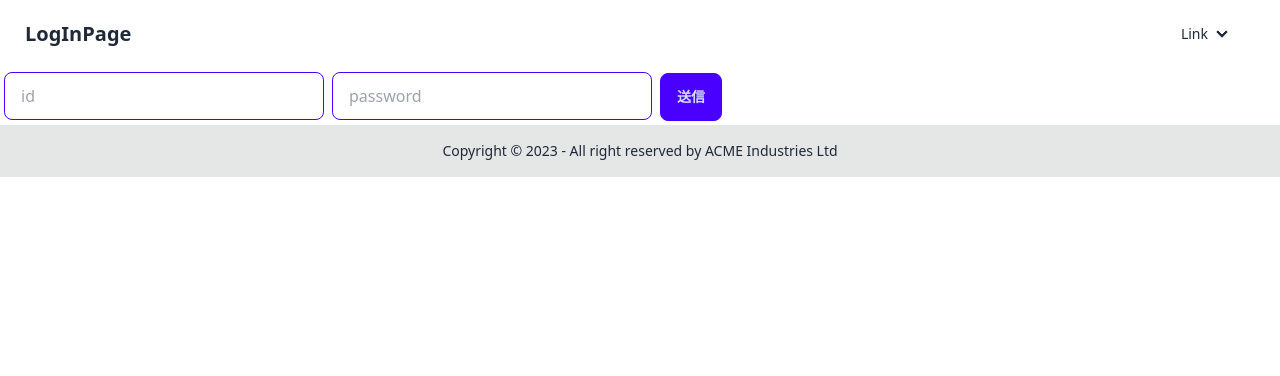
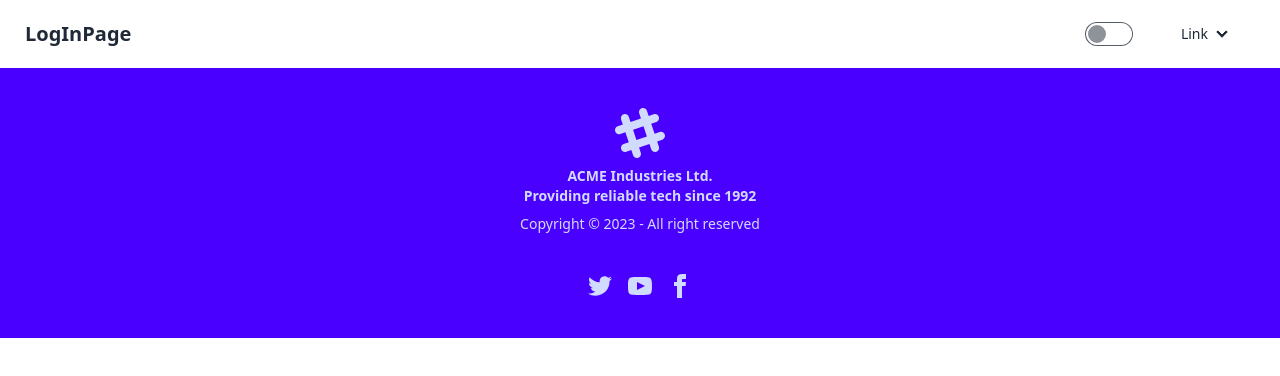
Before and after one commit to cocolemon619/wpfinal, a Next.js app: page /login in a window 1280 px wide. Shown: the top 376 px of the page. Built offline with nearby package versions, Linux system fonts and the light colour scheme.

Commit message:
dark mordを導入

```diff
--- a/src/components/Footer.tsx
+++ b/src/components/Footer.tsx
@@ -4,10 +4,26 @@ import styles from '../styles/Footer.module.css'
 
 const Footer = () => {
     return (
-        <footer className="footer footer-center p-4 bg-base-300 text-base-content">
+        // <footer className="footer footer-center p-4 bg-base-300 text-base-content">
+        //     <aside>
+        //         <p>Copyright © 2023 - All right reserved by ACME Industries Ltd</p>
+        //     </aside>
+        // </footer>
+        <footer className="footer footer-center p-10 bg-primary text-primary-content">
             <aside>
-                <p>Copyright © 2023 - All right reserved by ACME Industries Ltd</p>
+                <svg width="50" height="50" viewBox="0 0 24 24" xmlns="http://www.w3.org/2000/svg" fillRule="evenodd" clipRule="evenodd" className="inline-block fill-current"><path d="M22.672 15.226l-2.432.811.841 2.515c.33 1.019-.209 2.127-1.23 2.456-1.15.325-2.148-.321-2.463-1.226l-.84-2.518-5.013 1.677.84 2.517c.391 1.203-.434 2.542-1.831 2.542-.88 0-1.601-.564-1.86-1.314l-.842-2.516-2.431.809c-1.135.328-2.145-.317-2.463-1.229-.329-1.018.211-2.127 1.231-2.456l2.432-.809-1.621-4.823-2.432.808c-1.355.384-2.558-.59-2.558-1.839 0-.817.509-1.582 1.327-1.846l2.433-.809-.842-2.515c-.33-1.02.211-2.129 1.232-2.458 1.02-.329 2.13.209 2.461 1.229l.842 2.515 5.011-1.677-.839-2.517c-.403-1.238.484-2.553 1.843-2.553.819 0 1.585.509 1.85 1.326l.841 2.517 2.431-.81c1.02-.33 2.131.211 2.461 1.229.332 1.018-.21 2.126-1.23 2.456l-2.433.809 1.622 4.823 2.433-.809c1.242-.401 2.557.484 2.557 1.838 0 .819-.51 1.583-1.328 1.847m-8.992-6.428l-5.01 1.675 1.619 4.828 5.011-1.674-1.62-4.829z"></path></svg>
+                <p className="font-bold">
+                    ACME Industries Ltd. <br />Providing reliable tech since 1992
+                </p>
+                <p>Copyright © 2023 - All right reserved</p>
             </aside>
+            <nav>
+                <div className="grid grid-flow-col gap-4">
+                    <a><svg xmlns="http://www.w3.org/2000/svg" width="24" height="24" viewBox="0 0 24 24" className="fill-current"><path d="M24 4.557c-.883.392-1.832.656-2.828.775 1.017-.609 1.798-1.574 2.165-2.724-.951.564-2.005.974-3.127 1.195-.897-.957-2.178-1.555-3.594-1.555-3.179 0-5.515 2.966-4.797 6.045-4.091-.205-7.719-2.165-10.148-5.144-1.29 2.213-.669 5.108 1.523 6.574-.806-.026-1.566-.247-2.229-.616-.054 2.281 1.581 4.415 3.949 4.89-.693.188-1.452.232-2.224.084.626 1.956 2.444 3.379 4.6 3.419-2.07 1.623-4.678 2.348-7.29 2.04 2.179 1.397 4.768 2.212 7.548 2.212 9.142 0 14.307-7.721 13.995-14.646.962-.695 1.797-1.562 2.457-2.549z"></path></svg></a>
+                    <a><svg xmlns="http://www.w3.org/2000/svg" width="24" height="24" viewBox="0 0 24 24" className="fill-current"><path d="M19.615 3.184c-3.604-.246-11.631-.245-15.23 0-3.897.266-4.356 2.62-4.385 8.816.029 6.185.484 8.549 4.385 8.816 3.6.245 11.626.246 15.23 0 3.897-.266 4.356-2.62 4.385-8.816-.029-6.185-.484-8.549-4.385-8.816zm-10.615 12.816v-8l8 3.993-8 4.007z"></path></svg></a>
+                    <a><svg xmlns="http://www.w3.org/2000/svg" width="24" height="24" viewBox="0 0 24 24" className="fill-current"><path d="M9 8h-3v4h3v12h5v-12h3.642l.358-4h-4v-1.667c0-.955.192-1.333 1.115-1.333h2.885v-5h-3.808c-3.596 0-5.192 1.583-5.192 4.615v3.385z"></path></svg></a>
+                </div>
+            </nav>
         </footer>
     )
 }
--- a/src/components/Header.tsx
+++ b/src/components/Header.tsx
@@ -39,10 +39,12 @@ const Header = ({ title }: HeaderProps) => {
     };
 
     return (
-        <div className="navbar bg-base-100">
+        <div className="navbar bg-base-100 sticky top-0">
             <div className="flex-1">
                 <a className="btn btn-ghost text-xl">{title}</a>
             </div>
+            <input type="checkbox" value="halloween" className="toggle theme-controller" />
+
             <div className="flex-none">
                 <ul className="menu menu-horizontal px-8">
                     <li>
--- a/src/components/LoginForm.tsx
+++ b/src/components/LoginForm.tsx
@@ -1,5 +1,4 @@
 import React, { useState } from 'react';
-import styles from '../styles/LoginForm.module.css';
 import { PrismaClient } from '@prisma/client';
 
 const prisma = new PrismaClient();
@@ -12,54 +11,11 @@ interface UserData {
 }
 
 const LoginForm = () => {
-    const [inputValue, setInputValue] = useState('');
-    const [inputValue2, setInputValue2] = useState('');
-    const [result, setResult] = useState<UserData | null>(null);
-    const [isPasswordMatch, setIsPasswordMatch] = useState(false);
+    return(
+        <div>
 
-    const handleButtonClick = async () => {
-        try {
-            const response = await fetch(`/api/user/${inputValue}`);
-            const user = await response.json();
-            setResult(user);
-
-            // 入力されたパスワードがユーザーのパスワードと一致するかどうかを確認
-            setIsPasswordMatch(user?.password === inputValue2);
-
-            // パスワードが一致した場合、Cookieにユーザー情報を保存
-            if (user?.password === inputValue2) {
-                document.cookie = `userId=${user?.id}; path=/`;
-                document.cookie = `userName=${user?.name}; path=/`;
-            }
-        } catch (error) {
-            console.error('サーバーからデータの取得エラー:', error);
-        }
-    };
-
-    return (
-        <div>
-            {isPasswordMatch && <h1>ようこそ、{result?.name}さん</h1>}
-            <input
-                type="text"
-                placeholder="id"
-                className="input input-bordered input-primary w-full max-w-xs m-1"
-                value={inputValue}
-                onChange={(e) => setInputValue(e.target.value)}
-            />
-            <input
-                type="password"
-                placeholder="password"
-                className="input input-bordered input-primary w-full max-w-xs m-1"
-                value={inputValue2}
-                onChange={(e) => setInputValue2(e.target.value)}
-            />
-            <button className="btn btn-primary m-1" onClick={handleButtonClick}>
-                送信
-            </button>
-            {isPasswordMatch && <p>id: {result?.id}</p>}
-            {isPasswordMatch && <p>パスワード: {result?.password}</p>}
         </div>
-    );
+    )
 }
 
 export default LoginForm;
--- /dev/null
+++ b/src/pages/home.tsx
@@ -0,0 +1,58 @@
+//import Reactは全てのページで必須です
+import React, { useEffect, useState } from "react";
+//import Headet ~ Footer はコンポーネントを読み込んでいます
+import Header from '../components/Header';
+import FV from '../components/FV'
+import Footer from '../components/Footer';
+import QueryTest from "@/components/QueryTest";
+//import Linkはページ遷移に必要です
+import Link from "next/link";
+//import prismaClientは表示にDBからデータを読み込むのに必要です
+import { PrismaClient } from '@prisma/client';
+//const prismaもDBからデータを読み込むのに必要です
+const prisma = new PrismaClient();
+
+
+const Home = ({ users }) => {
+    const [userName, setUserName] = useState<string | null>(null);
+
+    useEffect(() => {
+        // Cookie から userName を取得
+        const userNameFromCookie = getCookie("userName");
+        setUserName(userNameFromCookie);
+    }, []);
+
+    // Cookie から指定した名前の値を取得する関数
+    const getCookie = (name) => {
+        const cookies = document.cookie.split(';');
+        for (let cookie of cookies) {
+            const [cookieName, cookieValue] = cookie.split('=');
+            if (cookieName.trim() === name) {
+                return cookieValue;
+            }
+        }
+        return null;
+    };
+    return (
+        <div>
+            <Header title="HomePage" />
+            {userName && <p>Welcome to {userName}</p>}
+            <QueryTest users={users} />
+            <FV imageUrl="img/kurage.jpg" altText="プログラミング画像" catchphrase="最高のプログラミング教材を提供します！" buttonText="今すぐ始める" />
+            <Footer />
+        </div>
+    )
+}
+
+// getStaticPropsの結果をHomeコンポーネントに渡す
+export async function getStaticProps() {
+    // データベースからデータを取得
+    const users = await prisma.user.findMany();
+    return {
+        props: {
+            users,
+        },
+    };
+}
+
+export default Home;
--- a/src/pages/index.tsx
+++ b/src/pages/index.tsx
@@ -1,58 +1,31 @@
 //import Reactは全てのページで必須です
-import React, { useEffect, useState } from "react";
+import React from "react";
 //import Headet ~ Footer はコンポーネントを読み込んでいます
 import Header from '../components/Header';
-import FV from '../components/FV'
 import Footer from '../components/Footer';
-import QueryTest from "@/components/QueryTest";
 //import Linkはページ遷移に必要です
 import Link from "next/link";
-//import prismaClientは表示にDBからデータを読み込むのに必要です
-import { PrismaClient } from '@prisma/client';
-//const prismaもDBからデータを読み込むのに必要です
-const prisma = new PrismaClient();
 
-
-const Home = ({ users }) => {
-  const [userName, setUserName] = useState<string | null>(null);
-
-  useEffect(() => {
-    // Cookie から userName を取得
-    const userNameFromCookie = getCookie("userName");
-    setUserName(userNameFromCookie);
-  }, []);
-
-  // Cookie から指定した名前の値を取得する関数
-  const getCookie = (name) => {
-    const cookies = document.cookie.split(';');
-    for (let cookie of cookies) {
-      const [cookieName, cookieValue] = cookie.split('=');
-      if (cookieName.trim() === name) {
-        return cookieValue;
-      }
-    }
-    return null;
-  };
+const Start = () => {
   return (
     <div>
-      <Header title="HomePage" />
-      {userName && <p>Welcome to {userName}</p>}
-      <QueryTest users={users} />
-      {/* <FV imageUrl="img/kurage.jpg" altText="プログラミング画像" catchphrase="最高のプログラミング教材を提供します！" buttonText="今すぐ始める" /> */}
+      {/* <Header title="Let's begin!!" /> */}
+      <div className="w-100 flex h-96 flex justify-center">
+        <span className="loading loading-infinity loading-lg"></span>
+        {/* <span className="loading loading-ring loading-lg"></span>
+        <span className="loading loading-ring loading-lg"></span>
+        <span className="loading loading-ring loading-lg"></span>
+        <span className="loading loading-ring loading-lg"></span>
+        <span className="loading loading-ring loading-lg"></span>
+        <span className="loading loading-ring loading-lg"></span>
+        <span className="loading loading-ring loading-lg"></span>
+        <span className="loading loading-ring loading-lg"></span>
+        <span className="loading loading-ring loading-lg"></span>
+        <span className="loading loading-ring loading-lg"></span> */}
+      </div>
       <Footer />
     </div>
   )
 }
 
-// getStaticPropsの結果をHomeコンポーネントに渡す
-export async function getStaticProps() {
-  // データベースからデータを取得
-  const users = await prisma.user.findMany();
-  return {
-    props: {
-      users,
-    },
-  };
-}
-
-export default Home;
+export default Start
--- a/tailwind.config.js
+++ b/tailwind.config.js
@@ -9,4 +9,7 @@ module.exports = {
       extend: {},
     },
     plugins: [require("daisyui")],
+    daisyui: {
+      themes: ["light", "halloween"],
+    }
   }
```
